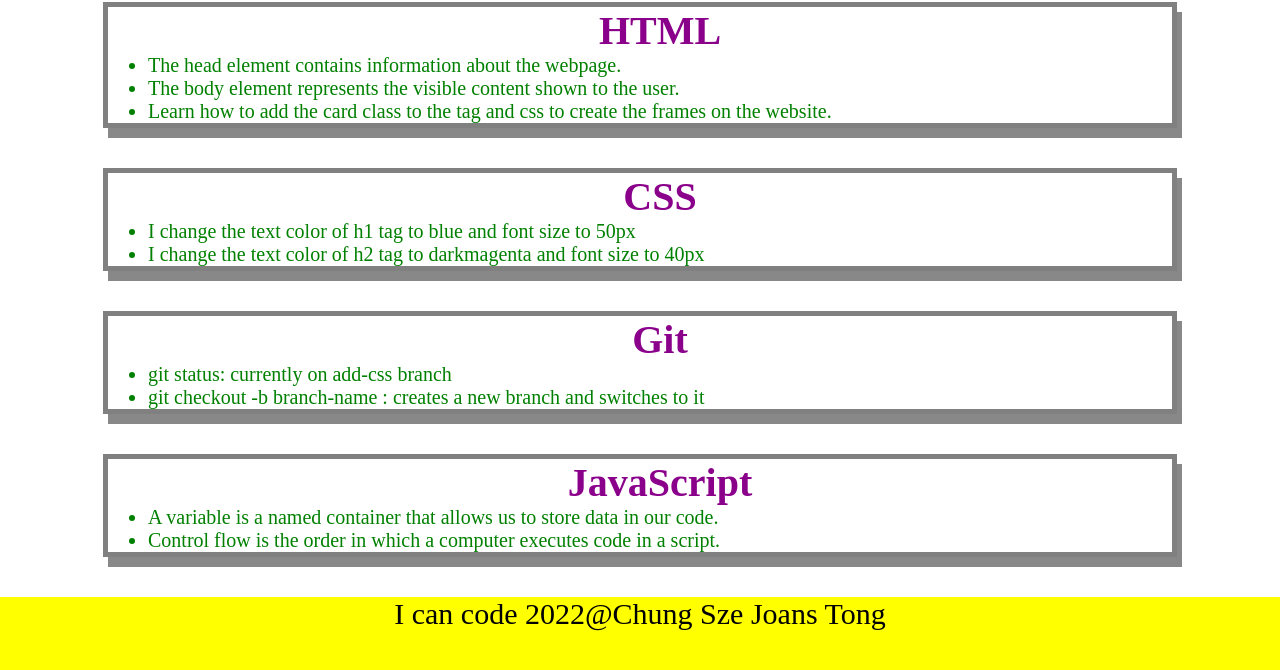
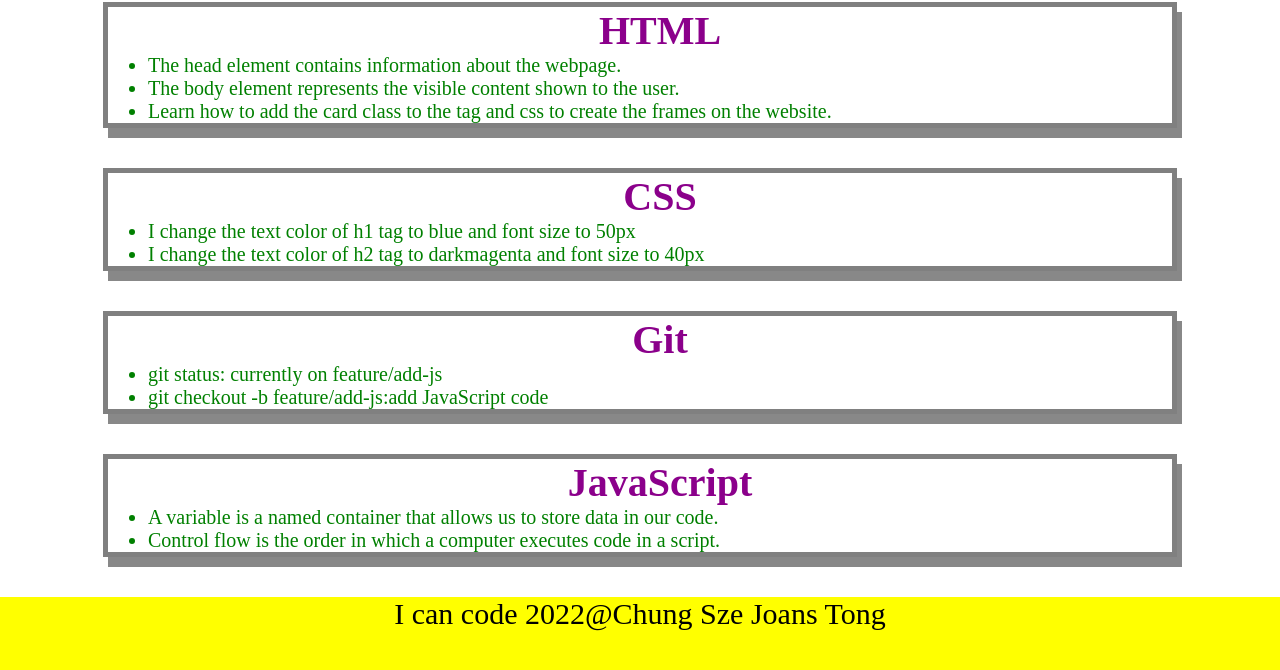
Before and after one commit to Chungsze/prework-study-guide, a plain HTML site: page index.html in a window 1280 px wide. Shown: the part 158-828 px from the top of the page. Drawn offline with Linux system fonts and the light colour scheme.

Commit message:
add content to Readme.md and change content of html

```diff
--- a/index.html
+++ b/index.html
@@ -33,8 +33,8 @@
 
     <ul class="card">
       <h2>Git</h2>
-      <li>git status: currently on add-css branch</li>
-      <li>git checkout -b branch-name : creates a new branch and switches to it</li>
+      <li>git status: currently on feature/add-js</li>
+      <li>git checkout -b feature/add-js:add JavaScript code </li>
     </ul>
 
     <ul class="card">
```
Also changed, not shown: assets/image/screenshot.png (added), 1 other file.
